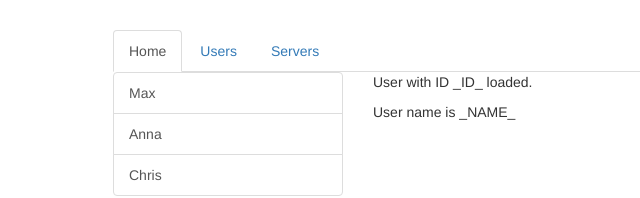
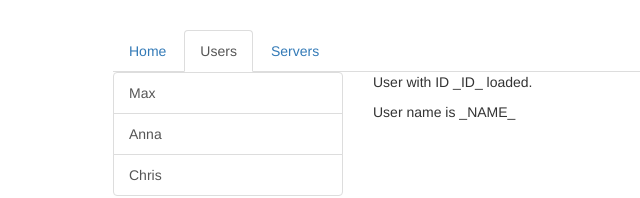
Before and after one commit to gauravKumarSingh-git/angularTutorial, an Angular app in the folder routing-start/: page /users in a window 1280 px wide. Shown: the top 198 px of the page, without its empty margins (152-792 px from the left). Built offline with nearby package versions, Linux system fonts and the light colour scheme.

Commit message:
routerLinkActive and routerLinkActiveOptions

```diff
--- a/routing-start/src/app/app.component.html
+++ b/routing-start/src/app/app.component.html
@@ -2,9 +2,19 @@
   <div class="row">
     <div class="col-xs-12 col-sm-10 col-md-8 col-sm-offset-1 col-md-offset-2">
       <ul class="nav nav-tabs">
-        <li role="presentation" class="active"><a routerLink="">Home</a></li>
-        <li role="presentation"><a routerLink="users">Users</a></li>
-        <li role="presentation"><a [routerLink]="['servers']">Servers</a></li>
+        <li
+          role="presentation"
+          routerLinkActive="active"
+          [routerLinkActiveOptions]="{exact: true}"
+          ><a routerLink="">Home</a></li>
+        <li
+          role="presentation"
+          routerLinkActive="active"
+          ><a routerLink="users">Users</a></li>
+        <li
+          role="presentation"
+          routerLinkActive="active"
+          ><a [routerLink]="['servers']">Servers</a></li>
       </ul>
     </div>
   </div>
```
